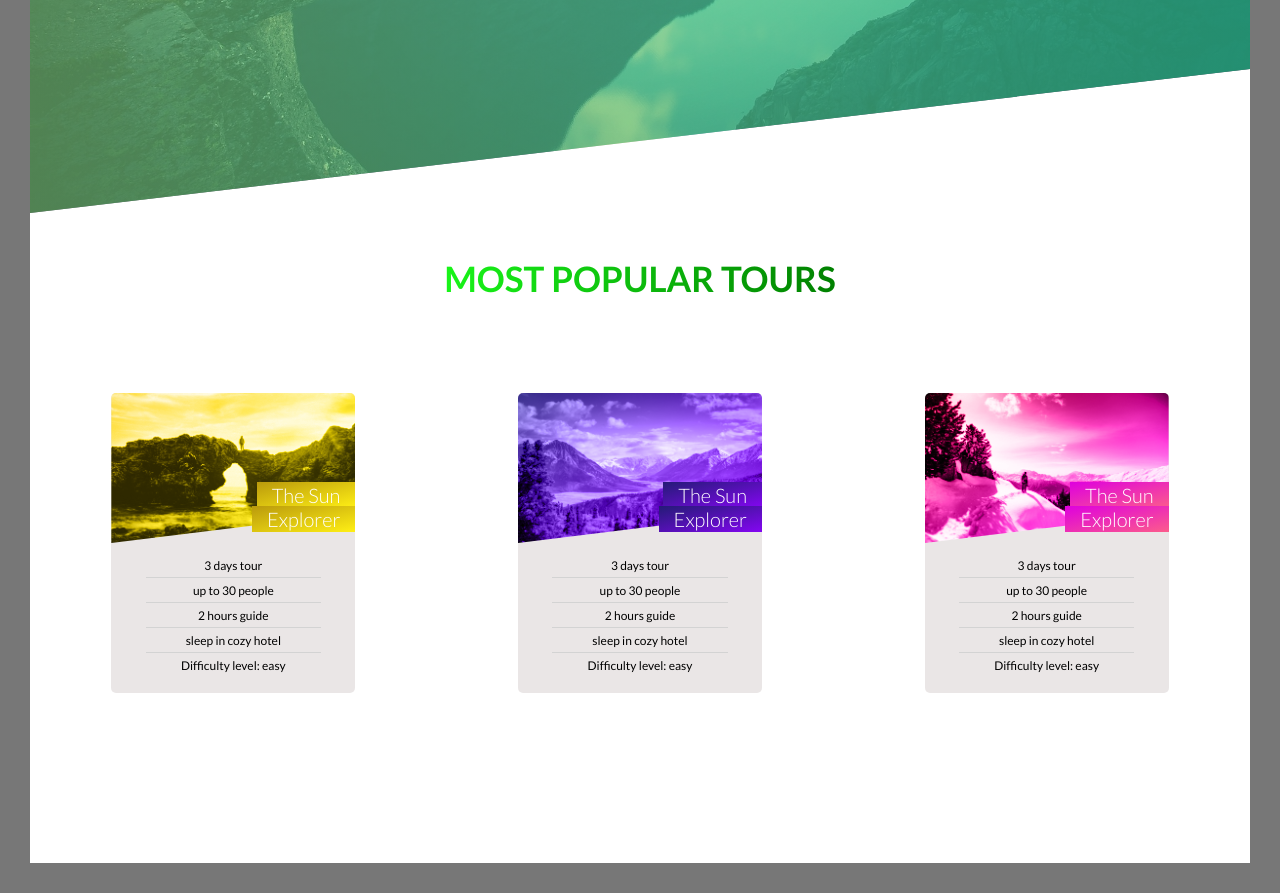
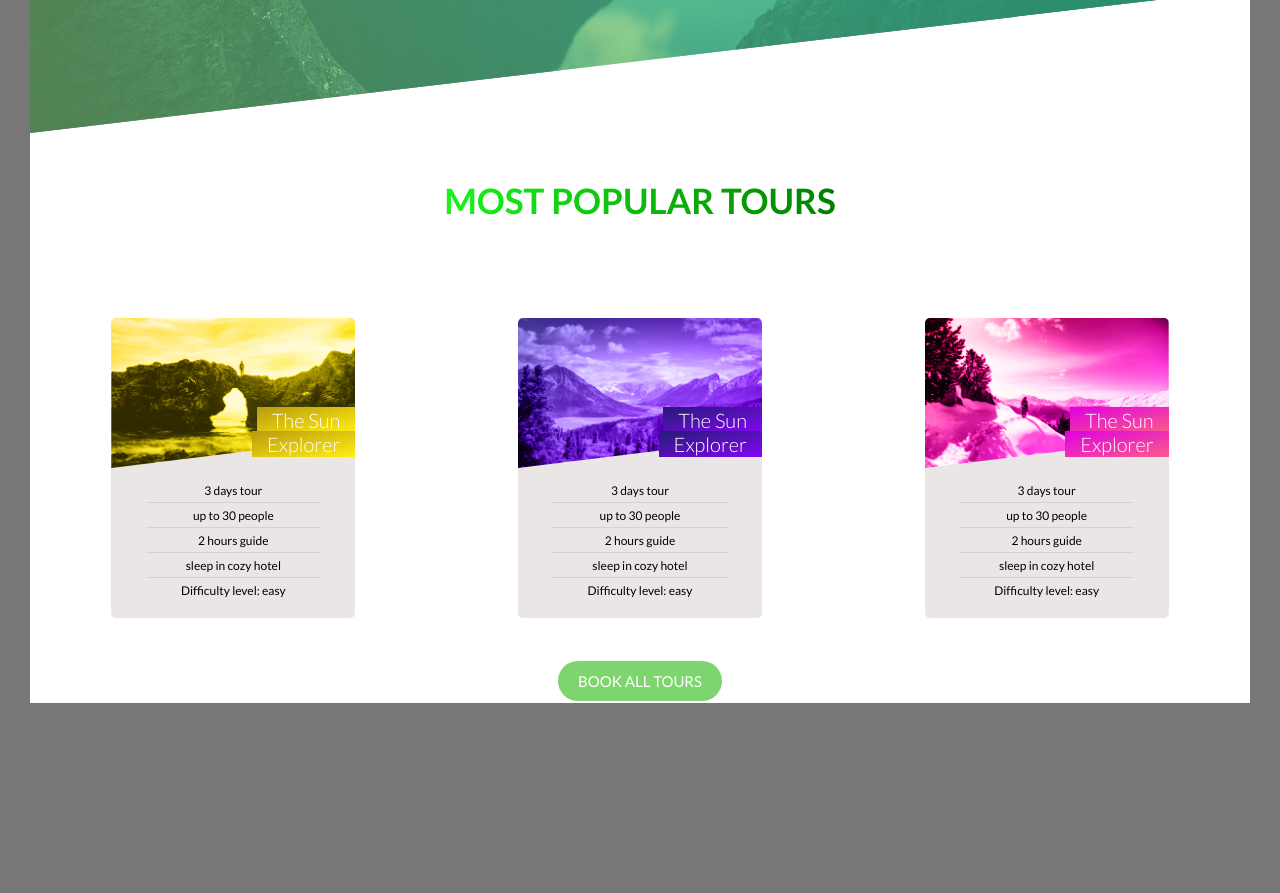
Before and after one commit to varunarya-mac/CSS, a website: page ToursBooking/index.html in a window 1280 px wide. Shown: the part 1777-2670 px from the top of the page. After the commit the page ends 2510 px from the top, so only its background shows below. Drawn offline with Linux system fonts and the light colour scheme.

Commit message:
completed tours booking section

```diff
--- a/ToursBooking/index.html
+++ b/ToursBooking/index.html
@@ -83,26 +83,30 @@
     <section>
       <div class="features">
         <div class="feature__item">
-
           <svg class="feature__item__icon">
             <use xlink:href="img/sprite.svg#icon-dribbble"></use>
           </svg>
 
           <h2 class="feature__item__heading">Explore the world</h2>
-          <p class="feature__item__text">Lorem ipsum dolor sit amet consectetur adipisicing elit. Ratione,
-            repudiandae ut deserunt vel repellendus provident quos quas impedit distinctio unde
-            corporis quaerat accusamus placeat autem temporibus nisi dolore quasi facilis.</p>
+          <p class="feature__item__text">
+            Lorem ipsum dolor sit amet consectetur adipisicing elit. Ratione,
+            repudiandae ut deserunt vel repellendus provident quos quas impedit
+            distinctio unde corporis quaerat accusamus placeat autem temporibus
+            nisi dolore quasi facilis.
+          </p>
         </div>
         <div class="feature__item">
-
           <svg class="feature__item__icon">
             <use xlink:href="img/sprite.svg#icon-compass"></use>
           </svg>
 
           <h2 class="feature__item__heading">Meet Nature</h2>
-          <p class="feature__item__text">Lorem ipsum dolor sit amet consectetur adipisicing elit. Ratione,
-            repudiandae ut deserunt vel repellendus provident quos quas impedit distinctio unde
-            corporis quaerat accusamus placeat autem temporibus nisi dolore quasi facilis.</p>
+          <p class="feature__item__text">
+            Lorem ipsum dolor sit amet consectetur adipisicing elit. Ratione,
+            repudiandae ut deserunt vel repellendus provident quos quas impedit
+            distinctio unde corporis quaerat accusamus placeat autem temporibus
+            nisi dolore quasi facilis.
+          </p>
         </div>
         <div class="feature__item">
           <svg class="feature__item__icon">
@@ -110,36 +114,38 @@
           </svg>
 
           <h2 class="feature__item__heading">Find Your Way</h2>
-          <p class="feature__item__text">Lorem ipsum dolor sit amet consectetur adipisicing elit. Ratione,
-            repudiandae ut deserunt vel repellendus provident quos quas impedit distinctio unde
-            corporis quaerat accusamus placeat autem temporibus nisi dolore quasi facilis.</p>
+          <p class="feature__item__text">
+            Lorem ipsum dolor sit amet consectetur adipisicing elit. Ratione,
+            repudiandae ut deserunt vel repellendus provident quos quas impedit
+            distinctio unde corporis quaerat accusamus placeat autem temporibus
+            nisi dolore quasi facilis.
+          </p>
         </div>
         <div class="feature__item">
           <svg class="feature__item__icon">
             <use xlink:href="img/sprite.svg#icon-heart-outlined"></use>
           </svg>
           <h2 class="feature__item__heading">Live A healthy life</h2>
-          <p class="feature__item__text">Lorem ipsum dolor sit amet consectetur adipisicing elit. Ratione,
-            repudiandae ut deserunt vel repellendus provident quos quas impedit distinctio unde
-            corporis quaerat accusamus placeat autem temporibus nisi dolore quasi facilis.</p>
+          <p class="feature__item__text">
+            Lorem ipsum dolor sit amet consectetur adipisicing elit. Ratione,
+            repudiandae ut deserunt vel repellendus provident quos quas impedit
+            distinctio unde corporis quaerat accusamus placeat autem temporibus
+            nisi dolore quasi facilis.
+          </p>
         </div>
       </div>
     </section>
 
     <section class="tours">
-
       <div class="tour__title">
-        <h2 class="secondary__heading">
-          Most popular tours
-        </h2>
+        <h2 class="secondary__heading">Most popular tours</h2>
       </div>
 
       <div class="cards">
+        <div class="cards__flex">
           <div class="card__item">
             <div class="card__item__side card__item__front">
-            <div class="card__image card__image--1">
-
-            </div>
+              <div class="card__image card__image--1"></div>
               <h4 class="card__heading">
                 <span class="card__span card__span--1">The Sun Explorer </span>
               </h4>
@@ -153,14 +159,20 @@
                 </ul>
               </div>
             </div>
-          <div class="card__item__side card__item__back card__item__back--c1">Back</div>
+            <div class="card__item__side card__item__back card__item__back--c1">
+              <div class="card__cta">
+                <p class="card__cta__only">Only</p>
+                <p class="card__cta__value">$260</p>
+                <div class="card__cta__book">
+                  <a href="#" class="btn btn--green">Book Now!</a>
+                </div>
+              </div>
+            </div>
           </div>
 
           <div class="card__item">
             <div class="card__item__side card__item__front">
-            <div class="card__image card__image--2">
-
-            </div>
+              <div class="card__image card__image--2"></div>
               <h4 class="card__heading">
                 <span class="card__span card__span--2">The Sun Explorer</span>
               </h4>
@@ -174,14 +186,20 @@
                 </ul>
               </div>
             </div>
-          <div class="card__item__side card__item__back card__item__back--c2">Back</div>
+            <div class="card__item__side card__item__back card__item__back--c2">
+              <div class="card__cta">
+                <p class="card__cta__only">Only</p>
+                <p class="card__cta__value">$260</p>
+                <div class="card__cta__book">
+                  <a href="#" class="btn btn--green">Book Now!</a>
+                </div>
+              </div>
+            </div>
           </div>
 
           <div class="card__item">
             <div class="card__item__side card__item__front">
-            <div class="card__image card__image--3">
-
-            </div>
+              <div class="card__image card__image--3"></div>
               <h4 class="card__heading">
                 <span class="card__span card__span--3">The Sun Explorer</span>
               </h4>
@@ -195,8 +213,21 @@
                 </ul>
               </div>
             </div>
-          <div class="card__item__side card__item__back card__item__back--c3">Back</div>
+            <div class="card__item__side card__item__back card__item__back--c3">
+              <div class="card__cta">
+                <p class="card__cta__only">Only</p>
+                <p class="card__cta__value">$260</p>
+                <div class="card__cta__book">
+                  <a href="#" class="btn btn--green">Book Now!</a>
                 </div>
+              </div>
+            </div>
+          </div>
+        </div>
+      </div>
+
+      <div class="btn__book__tours">
+        <a href="#" class="btn btn--green"> book all tours</a>
       </div>
     </section>
   </body>
--- a/ToursBooking/sass/base/_typography.scss
+++ b/ToursBooking/sass/base/_typography.scss
@@ -45,7 +45,6 @@ body {
   transition: all .2s;
   margin-bottom: 8rem;
 
-
   &:hover {
     // transform: skewX(2deg) skewY(2deg);
     transform: rotate(2deg);
--- a/ToursBooking/sass/components/_button.scss
+++ b/ToursBooking/sass/components/_button.scss
@@ -33,6 +33,16 @@
         background-color: $color-white;
       }
     }
+
+    &--green {
+      background-color: $primary-color-light;
+      color: white;
+
+      &::after {
+        background-color: $primary-color;
+      }
+    }
+
 
     &::after {
       content: "";
@@ -72,3 +82,7 @@
     }
 
   }
+
+  .btn__book__tours {
+    font-size: 1.5rem;
+  }
--- a/ToursBooking/sass/components/_card.scss
+++ b/ToursBooking/sass/components/_card.scss
@@ -1,9 +1,13 @@
 .cards {
+  width: 100%;
+  height: 50%;
+
+  &__flex {
     display: flex;
     flex-direction: row;
     justify-content: space-around;
     align-items: center;
-
+  }
 }
 
 .card__item {
@@ -14,7 +18,7 @@
   -webkit-perspective: 150rem;
   text-align: center;
 
-    &:hover &__front{
+  &:hover &__front {
     transform: rotateY(-180deg);
   }
   &:hover &__back {
@@ -29,7 +33,7 @@
     color: rgb(43, 184, 177);
     height: 30rem;
     backface-visibility: hidden;
-    position:absolute;
+    position: absolute;
     transition: all 2s;
     overflow: hidden;
     border-radius: 5px;
@@ -39,18 +43,33 @@
       height: 15rem;
       width: 100%;
       background-blend-mode: color;
-        clip-path: polygon(0 0, 100% 0 , 100% 80%, 0 100%);
+      clip-path: polygon(0 0, 100% 0, 100% 80%, 0 100%);
 
       &--1 {
-            background-image: linear-gradient(to right bottom, $color-dark-yellow , $color-light-yellow), url('../img/nat-5.jpg');
+        background-image: linear-gradient(
+            to right bottom,
+            $color-dark-yellow,
+            $color-light-yellow
+          ),
+          url("../img/nat-5.jpg");
       }
 
       &--2 {
-            background-image: linear-gradient(to right bottom, $color-dark-blue , $color-light-blue), url('../img/nat-6.jpg');
+        background-image: linear-gradient(
+            to right bottom,
+            $color-dark-blue,
+            $color-light-blue
+          ),
+          url("../img/nat-6.jpg");
       }
 
       &--3 {
-            background-image: linear-gradient(to right bottom, $color-light-pink , $color-dark-pink), url('../img/nat-7.jpg');
+        background-image: linear-gradient(
+            to right bottom,
+            $color-light-pink,
+            $color-dark-pink
+          ),
+          url("../img/nat-7.jpg");
       }
     }
 
@@ -60,32 +79,42 @@
       position: absolute;
       color: white;
       width: 60%;
-        top:9rem;
+      top: 9rem;
       line-height: 2.4rem;
       right: 0rem;
       text-align: right;
     }
 
     .card__span {
-        padding: .1rem 1.5rem;
+      padding: 0.1rem 1.5rem;
       -webkit-box-decoration-break: clone;
       box-decoration-break: clone;
 
-
       &--1 {
-            background-image: linear-gradient(to right bottom, $color-dark-yellow , $color-light-yellow),
+        background-image: linear-gradient(
+          to right bottom,
+          $color-dark-yellow,
+          $color-light-yellow
+        );
       }
       &--2 {
-            background-image: linear-gradient(to right bottom, $color-dark-blue , $color-light-blue),
+        background-image: linear-gradient(
+          to right bottom,
+          $color-dark-blue,
+          $color-light-blue
+        );
       }
       &--3 {
-            background-image: linear-gradient(to right bottom, $color-dark-pink , $color-light-pink),
+        background-image: linear-gradient(
+          to right bottom,
+          $color-dark-pink,
+          $color-light-pink
+        );
       }
     }
   }
 
   .card__detail {
-
     ul {
       list-style: none;
       width: 80%;
@@ -98,7 +127,7 @@
         height: 1.5rem;
         text-align: center;
         margin: 1rem;
-            padding: .3rem .1rem;
+        padding: 0.3rem 0.1rem;
 
         &:not(:last-child) {
           border-bottom: 1px solid lightgray;
@@ -115,16 +144,49 @@
     transform: rotateY(180deg);
   }
   &__back--c1 {
-        background-image: linear-gradient(to right bottom, $color-dark-yellow , $color-light-yellow);
+    background-image: linear-gradient(
+      to right bottom,
+      $color-dark-yellow,
+      $color-light-yellow
+    );
   }
 
   &__back--c2 {
-        background-image: linear-gradient(to right bottom, $color-dark-blue , $color-light-blue);
+    background-image: linear-gradient(
+      to right bottom,
+      $color-dark-blue,
+      $color-light-blue
+    );
   }
 
   &__back--c3 {
-        background-image: linear-gradient(to right bottom, $color-dark-pink , $color-light-pink);
+    background-image: linear-gradient(
+      to right bottom,
+      $color-dark-pink,
+      $color-light-pink
+    );
+  }
+}
+
+.card__cta {
+    // width: 100%;
+    height: 30rem;
+    padding: 5rem;
+    color: white;
+
+    &__only {
+        height: 4rem;
+    }
+    &__value {
+        height: 4rem;
+        font-weight: 400;
+        font-size: 2.5rem;
+        margin-bottom: 6rem;
+    }
+    &__book {
+        height: 4rem;
     }
 
 
+
 }
--- a/ToursBooking/sass/pages/_home.scss
+++ b/ToursBooking/sass/pages/_home.scss
@@ -1,6 +1,6 @@
 //tour info styling
 .tour__details {
-    height: 100vh;
+    height: 90vh;
     background-color: $color-white;
     margin-top: -15rem;
 
@@ -105,9 +105,13 @@
 
 
 .tours {
-    height: 100vh;
+    height: 90vh;
     background-color: $color-white;
     margin-top: -15rem;
+    display: flex;
+    flex-direction: column;
+    justify-content: space-around;
+    align-items: center;
 
     .tour__title {
         text-align: center;
```
Also changed, not shown: ToursBooking/css/style.css. Lines whose indentation alone changed are shown as unchanged.
